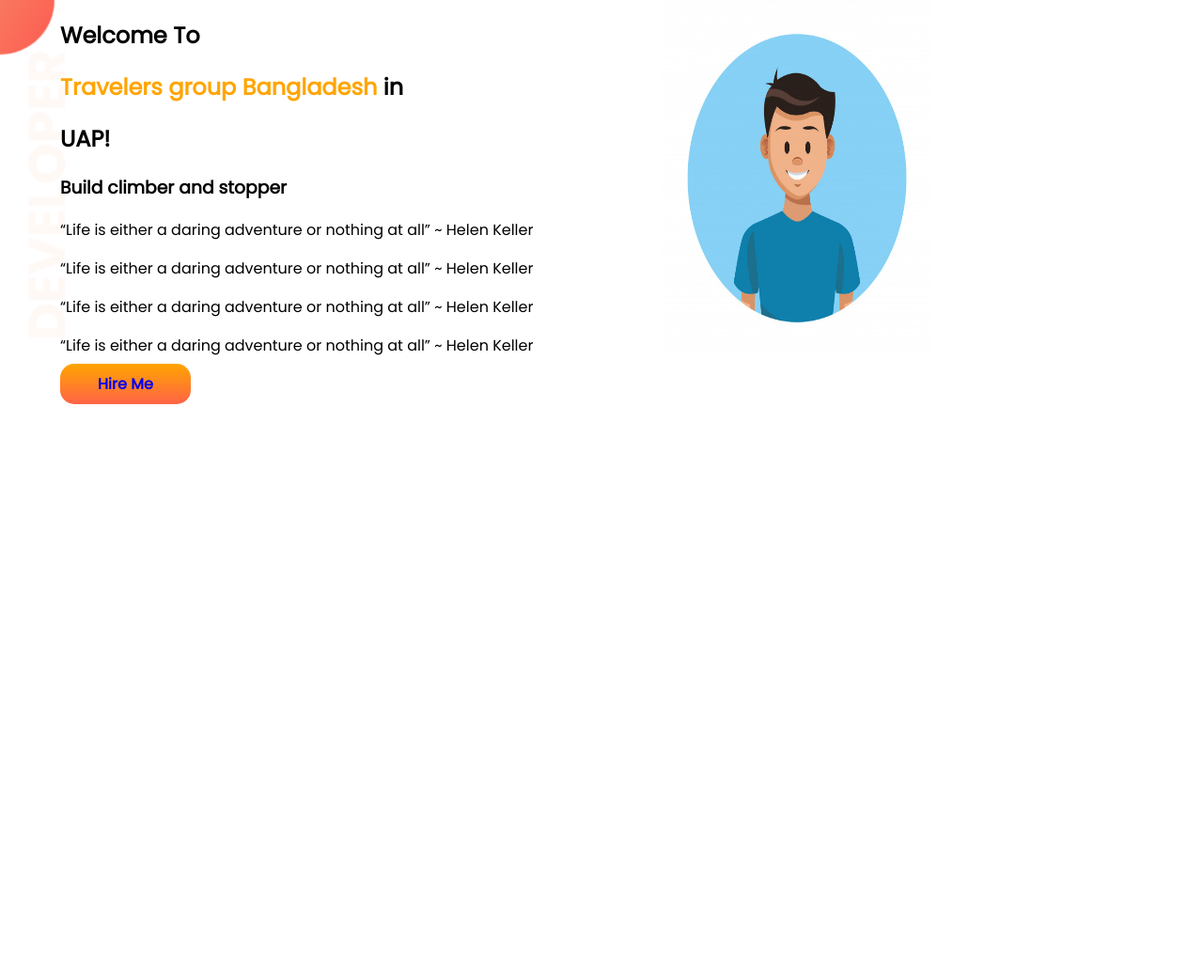
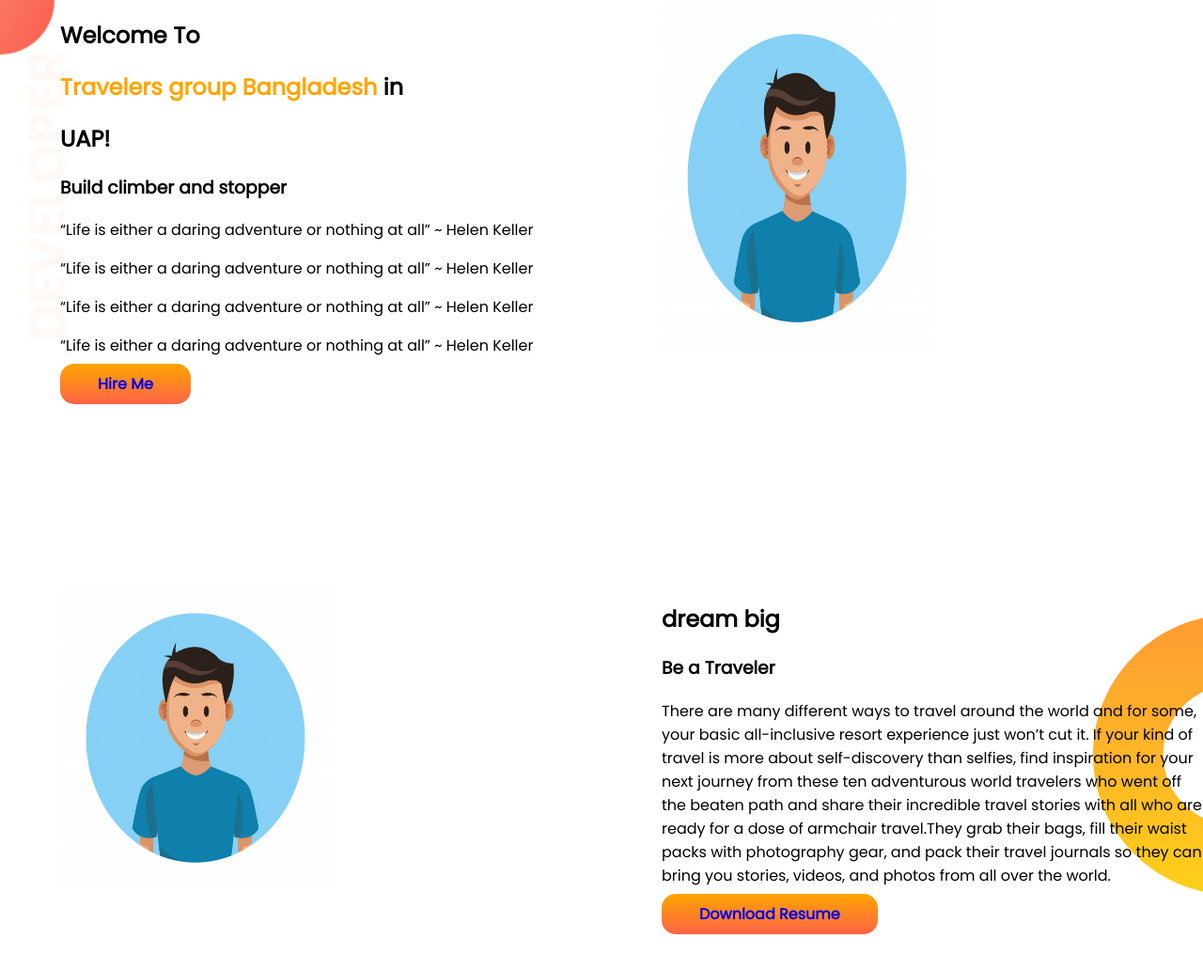
Before and after one commit to orun-sunny/Developer-Portfolio, a plain HTML site: page index.html in a window 1280 px wide. Shown: the whole page at 94% size. Before the commit the page ends 800 px from the top, so only its background shows below. Drawn offline with Linux system fonts and the light colour scheme.

Commit message:
dream added

```diff
--- a/index.html
+++ b/index.html
@@ -29,6 +29,25 @@
         </div>
         <div class="half-width"><img src="orun.jpg" alt=""> </div>
     </section>
+    <section class="dream-big">
+        <div class="half-width">
+            <img src="orun.jpg" alt=" ">
+        </div>
+        <div class="half-width">
+            <h1>dream big</h1>
+            <h3>Be a Traveler</h3>
+            <p>There are many different ways to travel around the world and for some, your basic all-inclusive resort
+                experience just won’t cut it. If your kind of travel is more about self-discovery than selfies, find
+                inspiration for your next journey from these ten adventurous world travelers who went off the beaten
+                path and share their incredible travel stories with all who are ready for a dose of armchair travel.They
+                grab their bags, fill their waist packs with photography gear, and pack their travel journals so they
+                can bring you stories, videos, and photos from all over the world.</p>
+
+            <a class="link-button" target="_blank" href="https://orun-sunny.github.io/">Download Resume</a>
+        </div>
+
+
+    </section>
 </body>
 
 </html>
--- a/style.css
+++ b/style.css
@@ -11,6 +11,7 @@ h1{
 }
 section{
     display: flex;
+    margin-bottom: 200px;
 }
 .half-width{
     width: 50%;
@@ -31,3 +32,10 @@ section{
     background-image: url(top-banner.png);
     background-repeat: no-repeat;
 }
+.dream-big {
+    background-image: url(dream-bg.png);
+    background-repeat: no-repeat;
+    background-position: right;
+    background-image:4 10 ;
+    /* margin-bottom: unset; */
+}
```
Also changed, not shown: dream-bg.png (added).
